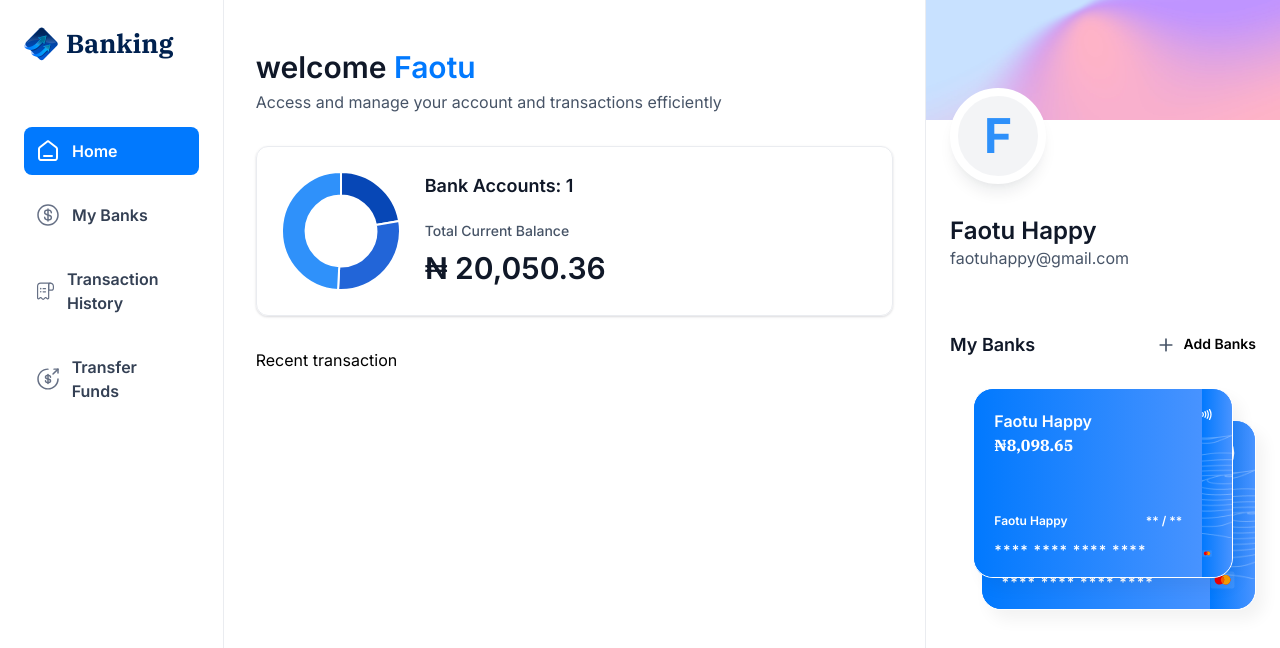
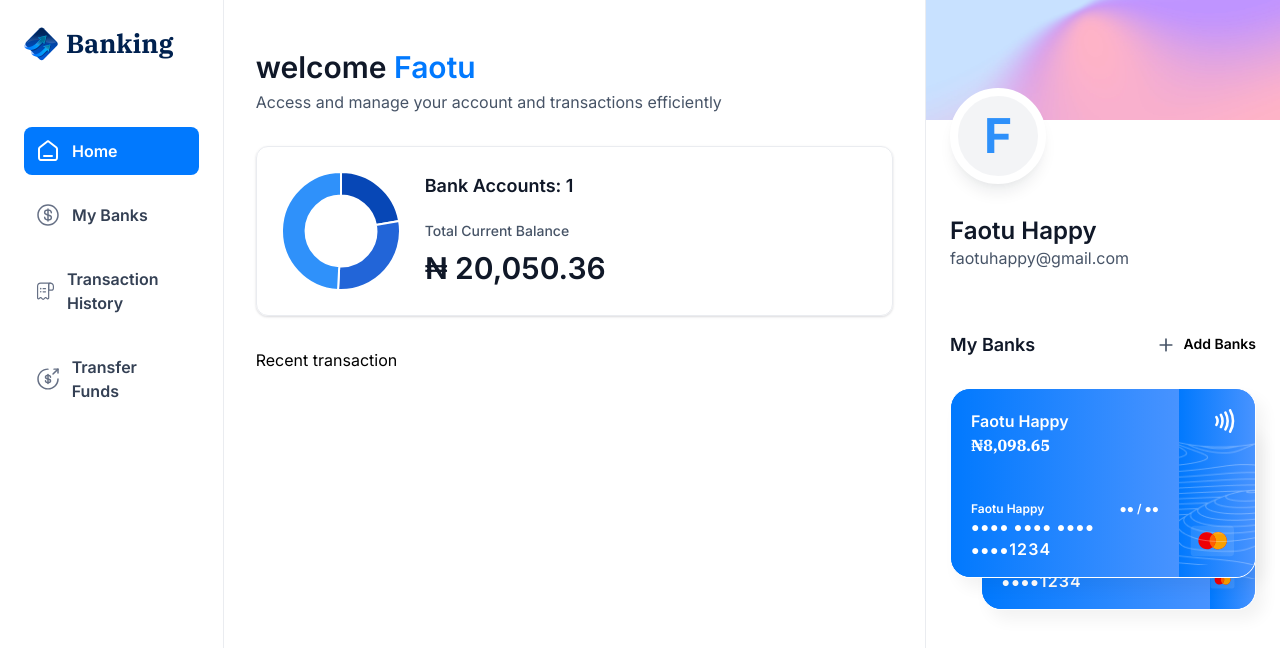
Before and after one commit to Faotu/multi-link-bank-app, a Next.js app: page / in a window 1280 px wide. Shown: the top 648 px of the page. Built offline with nearby package versions, Linux system fonts and the light colour scheme.

Commit message:
complete all layout implementation

```diff
--- /dev/null
+++ b/app/(root)/my-banks/page.tsx
@@ -0,0 +1,7 @@
+import React from "react";
+
+const MyBanks = () => {
+  return <div>MyBanks</div>;
+};
+
+export default MyBanks;
--- /dev/null
+++ b/app/(root)/payment-transfer/page.tsx
@@ -0,0 +1,7 @@
+import React from "react";
+
+const Transfer = () => {
+  return <div>Transfer</div>;
+};
+
+export default Transfer;
--- /dev/null
+++ b/app/(root)/transaction-history/page.tsx
@@ -0,0 +1,7 @@
+import React from "react";
+
+const TransactionHistory = () => {
+  return <div>Transaction History</div>;
+};
+
+export default TransactionHistory;
--- a/components/BankCard.tsx
+++ b/components/BankCard.tsx
@@ -21,14 +21,14 @@ const BankCard = ({
             </p>
           </div>
 
-          <article className="flex flex-col gap-2">
+          <article className="flex flex-col gap-0">
             <div className="flex justify-between">
               <h1 className="text-12 font-semibold text-white">{userName}</h1>
-              <h2 className="text-12 font-semibold text-white">** / **</h2>
+              <h2 className="text-12 font-semibold text-white">●● / ●●</h2>
             </div>
             <p className="text-14 font-semibold tracking-[1.1px] text-white">
-              **** **** **** ****
-              <span className="text-16 ">{account.mask}</span>
+              ●●●● ●●●● ●●●● ●●●●
+              <span className="text-16 ">1234</span>
             </p>
           </article>
         </div>
@@ -40,6 +40,7 @@ const BankCard = ({
             width={45}
             height={32}
             alt="mastercard"
+            className="ml-5"
           />
         </div>
         <Image
```
